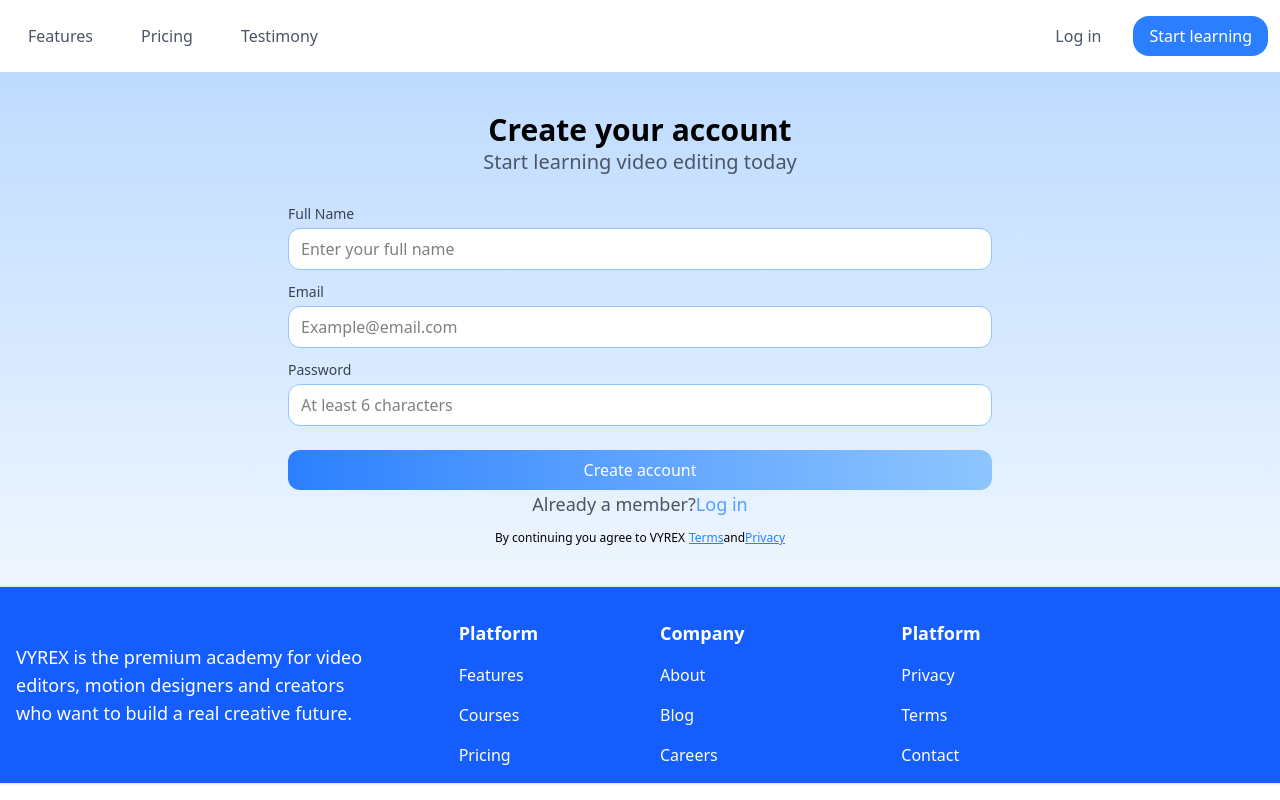
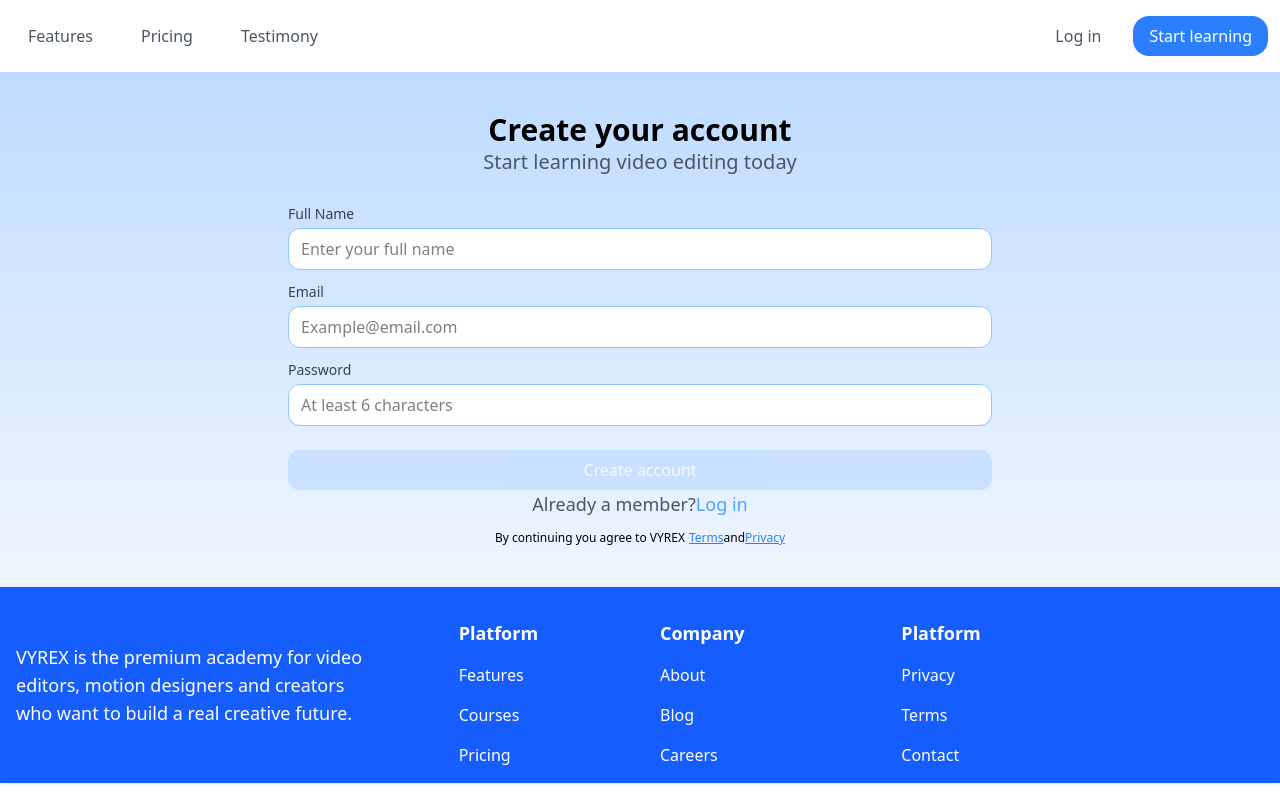
Before and after one commit to ADEDANCE/vyrex, a Next.js app: page /Signup in a window 1280 px wide. Built offline with nearby package versions, Linux system fonts and the light colour scheme.

Commit message:
Integrate signup api

```diff
--- a/app/Signup/page.tsx
+++ b/app/Signup/page.tsx
@@ -1,4 +1,5 @@
 "use client";
+import { useState } from "react";
 import Button from "../components/Button";
 import Textfield from "../components/Textfield";
 import Link from "next/link";
@@ -6,6 +7,55 @@ import { useRouter } from "next/navigation";
 
 export default function Signup() {
   const router = useRouter();
+  const [name, setName] = useState("");
+  const [email, setEmail] = useState("");
+  const [password, setPassword] = useState("");
+
+  const [loading, setLoading] = useState(false);
+  const [message, setMessage] = useState("");
+  const isFormValid = name.trim() && email.trim() && password.trim();
+
+  const isButtonDisabled = loading || !isFormValid;
+  const handleSignup = async () => {
+    try {
+      setLoading(true);
+
+      if (!name.trim() || !email.trim() || !password.trim()) {
+        setMessage("All fields are required");
+        return;
+      }
+
+      const data = {
+        name,
+        email,
+        password,
+      };
+
+      // fech
+      const res = await fetch("/api/signup", {
+        method: "POST",
+        headers: {
+          "Content-Type": "application/json",
+        },
+        body: JSON.stringify(data),
+      });
+
+      // read response
+      const result = await res.json();
+
+      // handle sucess
+      if (result.success) {
+        setMessage(result.message);
+        router.push("/Login");
+      } else {
+        setMessage(result.error);
+      }
+    } catch (error) {
+      setMessage("Something went wrong");
+    } finally {
+      setLoading(false);
+    }
+  };
   return (
     <section className=" bg-linear-to-b from-blue-200 to-blue-50">
       <div className=" py-10 px-10 md:px-72 flex flex-col items-center">
@@ -14,15 +64,31 @@ export default function Signup() {
           Start learning video editing today
         </p>
 
+        {message && (
+          <p
+            className={`mt-4 text-center text-sm ${
+              message.toLowerCase().includes("success")
+                ? "text-green-600"
+                : "text-red-500"
+            }`}
+          >
+            {message}
+          </p>
+        )}
+
         <Textfield
           className=" w-full mt-7"
           label="Full Name"
+          value={name}
+          onChange={(e) => setName(e.target.value)}
           placeholder="Enter your full name"
         />
 
         <Textfield
           className=" w-full mt-3"
           type="email"
+          value={email}
+          onChange={(e) => setEmail(e.target.value)}
           label="Email"
           placeholder="Example@email.com"
         />
@@ -30,15 +96,22 @@ export default function Signup() {
         <Textfield
           className=" w-full mt-3"
           type="text"
+          value={password}
+          onChange={(e) => setPassword(e.target.value)}
           label="Password"
           placeholder="At least 6 characters"
         />
 
         {/* button */}
         <Button
-          onClick={() => router.push("/course")}
-          children="Create account"
-          className=" bg-linear-to-r from-blue-500 to-blue-300 rounded-xl mt-6 w-full text-white"
+          onClick={handleSignup}
+          disabled={loading}
+          children={loading ? "Creating account..." : "Create account"}
+          className={
+            isButtonDisabled
+              ? "opacity-70 cursor-not-allowed rounded-xl mt-6 w-full text-white bg-blue-200"
+              : "bg-linear-to-r from-blue-500 to-blue-300 rounded-xl mt-6 w-full text-white"
+          }
         />
 
         <div className=" flex text-lg">
```
